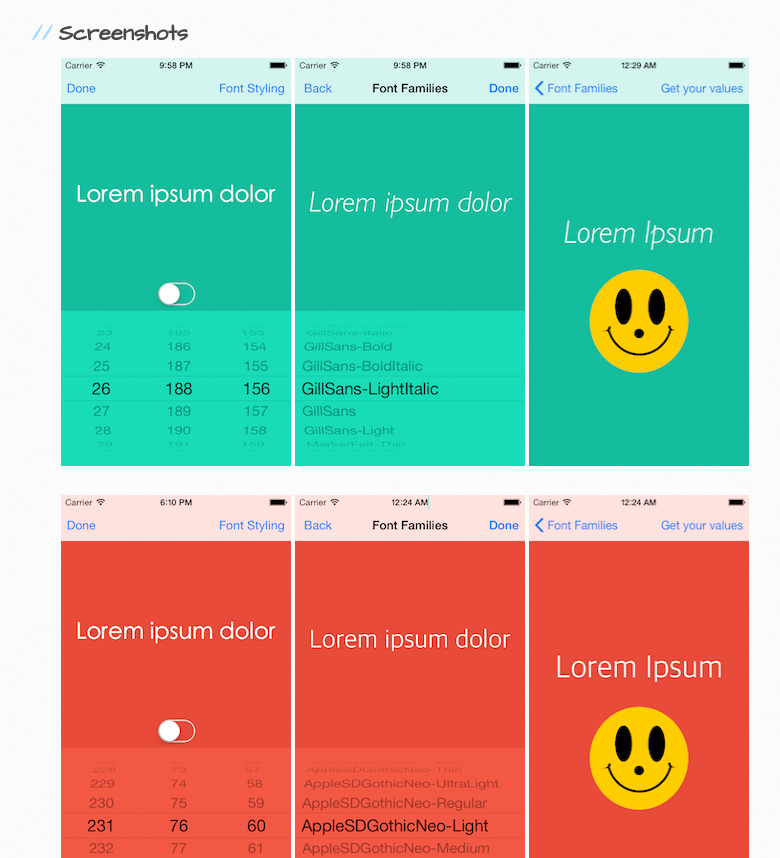
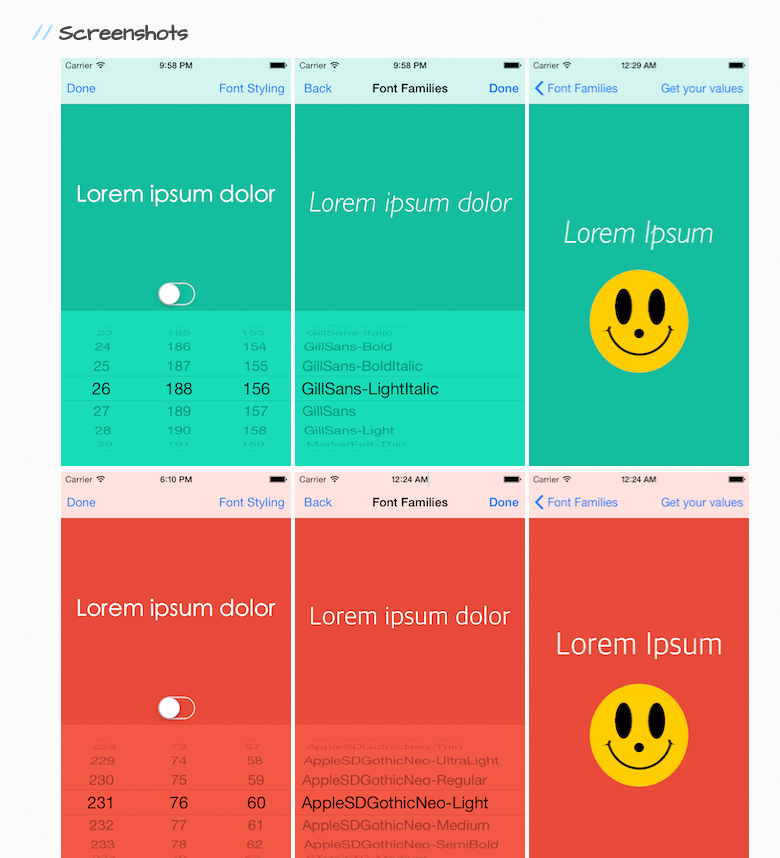
Before and after one commit to MHaroonBaig/Swift-Beautify, a plain HTML site: page index.html in a window 1280 px wide. Shown: the part 1049-1907 px from the top of the page, without its empty margins (109-889 px from the left). Drawn offline with Linux system fonts and the light colour scheme.

Commit message:
Some changes

```diff
--- a/index.html
+++ b/index.html
@@ -46,7 +46,7 @@ Family</li> <li>Variations in the Font Style</li> <li>Default templates through
 the side bar</li> <li>Final animated result when Done</li> </ul>
 
 <h2>Screenshots</h2>
-<div><img src="Screenshots/shot1.png" alt="First Screen"> <img src="Screenshots/shot2.png" alt="Second Screen"> <img src="Screenshots/shot3.png" alt="Third Screen" width = "220" height = "408"> </div>
+<img src="Screenshots/shot1.png" alt="First Screen"> <img src="Screenshots/shot2.png" alt="Second Screen"> <img src="Screenshots/shot3.png" alt="Third Screen" width = "220" height = "408">
 <br>
 <img src="Screenshots/shot4.png" alt="First Screen"> <img src="Screenshots/shot5.png" alt="Second Screen"> <img src="Screenshots/shot6.png" alt="Third Screen" width = "220" height = "408"> <br>
 <img src="Screenshots/shot7.png" alt="First Screen"> <img src="Screenshots/shot8.png" alt="Second Screen"> <img src="Screenshots/shot9.png" alt="Third Screen" width = "220" height = "408"> <br>
```
Also changed, not shown: 1 other file.
